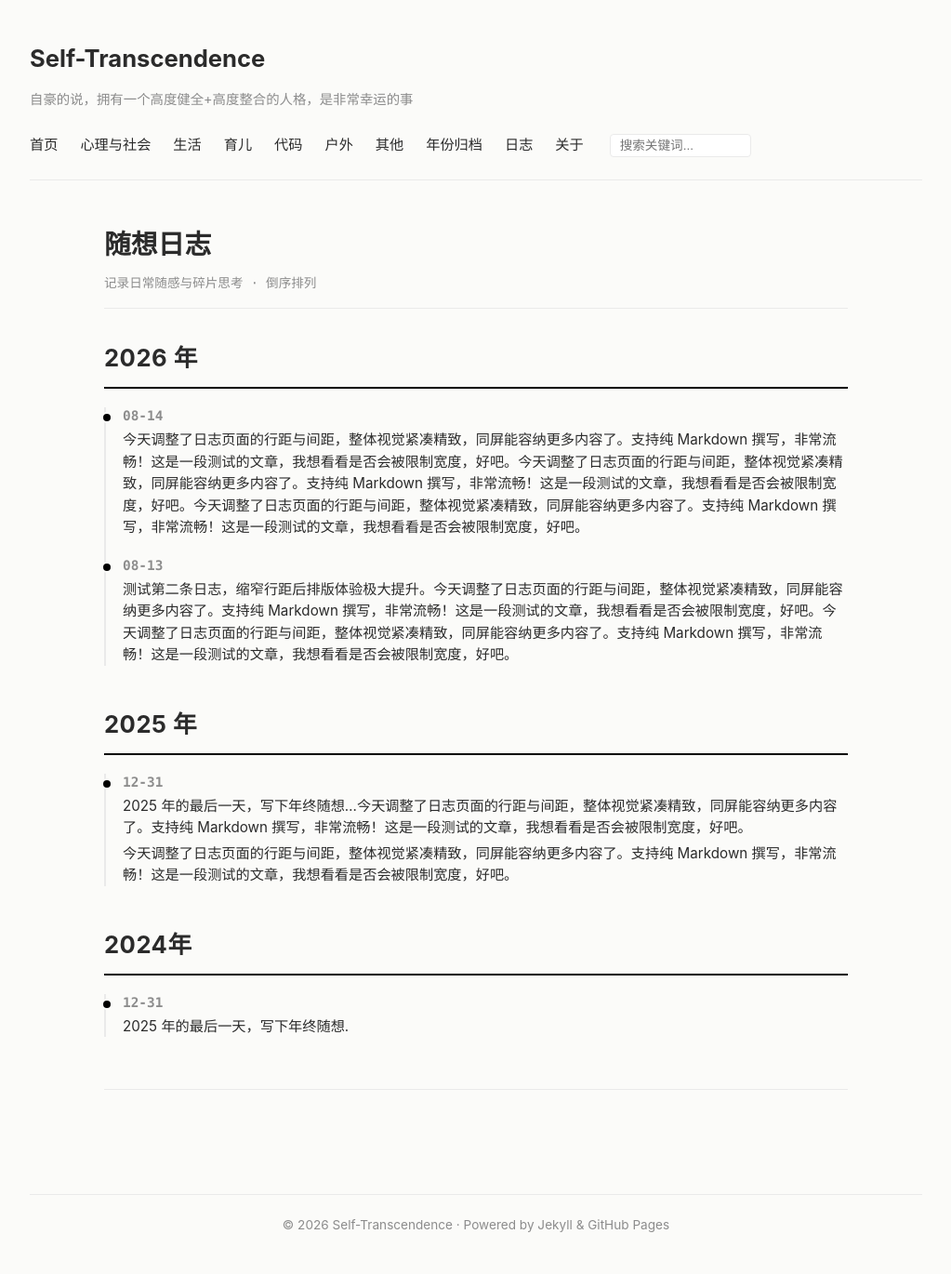
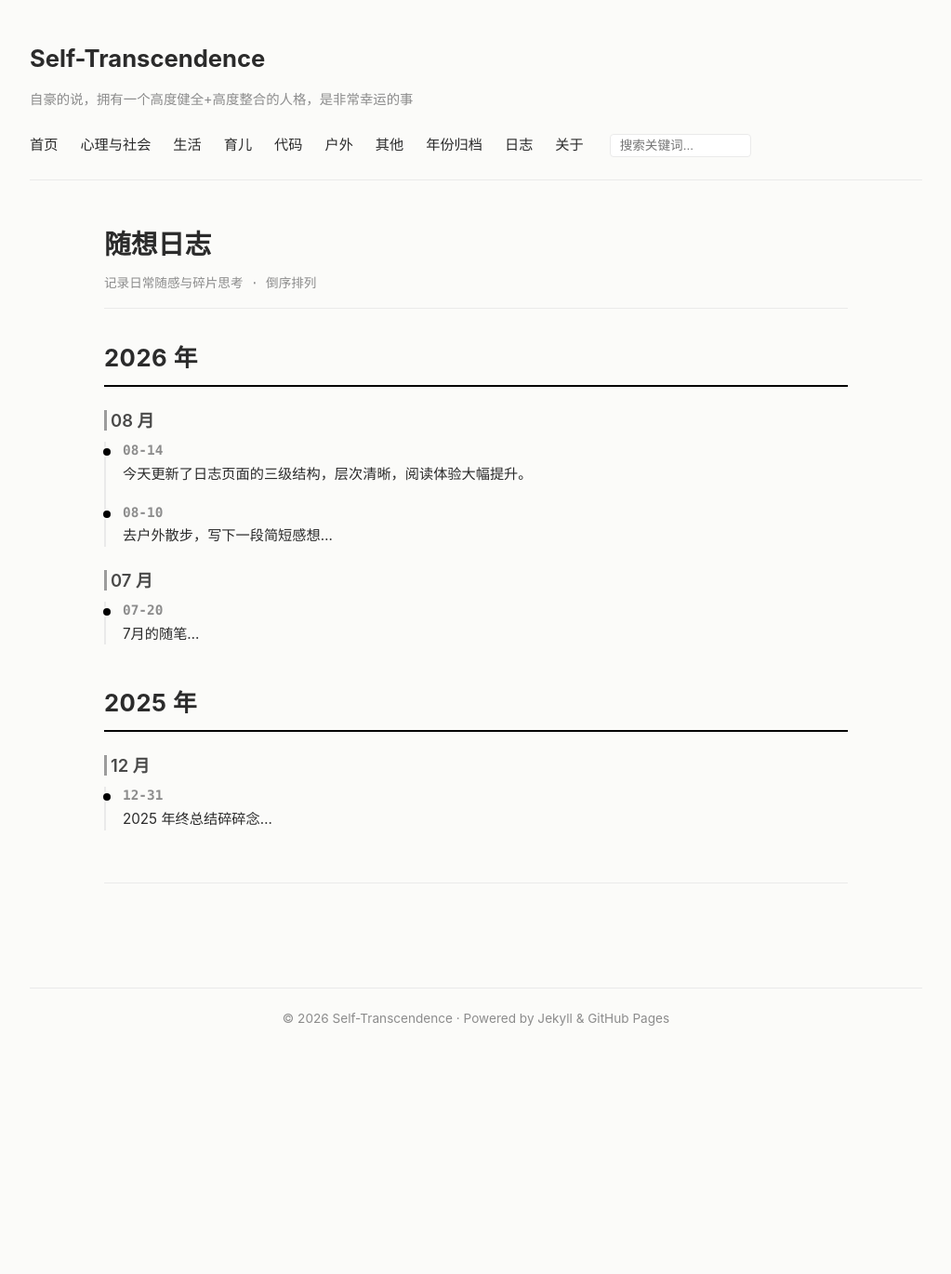
Before and after one commit to Natural-system/self-transcendence, a Jekyll site: the page built from log.md, in a window 1280 px wide. Shown: the whole page at 93% size, without its empty margins (128-1151 px from the left). Built offline with Jekyll 4.4.1, drawn with Linux system fonts in a browser that asks for light colours; comment, search, counter and statistics services are not loaded; after the commit the page ends 1147 px from its top, so only the background shows below that.

Commit message:
调整日志样式

```diff
--- a/_layouts/log.html
+++ b/_layouts/log.html
@@ -13,8 +13,8 @@ layout: default
     font-size: 1.6rem;
     font-weight: 700;
     color: var(--text-color);
-    margin: 40px 0 20px 0;
-    padding-bottom: 8px;
+    margin: 40px 0 15px 0;
+    padding-bottom: 6px;
     border-bottom: 2px solid var(--accent-color);
     letter-spacing: 0.5px;
   }
@@ -22,18 +22,30 @@ layout: default
     margin-top: 10px;
   }
 
-  /* --- 2. 时间轴容器 --- */
+  /* --- 2. 月份中标题样式 (## 08 月) --- */
+  .log-month-title {
+    font-size: 1.15rem;
+    font-weight: 600;
+    color: var(--text-color);
+    opacity: 0.85;
+    margin: 25px 0 12px 0;
+    padding-left: 4px;
+    border-left: 3px solid var(--muted-color);
+    line-height: 1.2;
+  }
+
+  /* --- 3. 时间轴容器 --- */
   .log-timeline {
     position: relative;
     padding-left: 18px;
-    margin-bottom: 20px;
+    margin-bottom: 15px;
     border-left: 2px solid var(--border-color);
   }
 
-  /* --- 3. 紧凑型日志条目 --- */
+  /* --- 4. 紧凑型日志条目 (### 08-14) --- */
   .log-item {
     position: relative;
-    margin-bottom: 20px; /* 缩减条目间距 (原本 35px) */
+    margin-bottom: 20px; /* 紧凑条目间距 */
   }
 
   /* 时间轴悬挂小圆点 */
@@ -49,7 +61,7 @@ layout: default
     border: 2px solid var(--bg-color);
   }
 
-  /* 日期/月份标题 (### 08-14) --- 紧凑排版 */
+  /* 具体日期标题 */
   .log-item h3 {
     font-family: var(--font-mono);
     font-size: 0.9rem;
@@ -61,18 +73,18 @@ layout: default
     line-height: 1.3;
   }
 
-  /* 日志正文 --- 缩减行距与段落边距 */
+  /* 日志正文 --- 紧凑行距与段落 */
   .log-item p {
     font-size: 0.95rem;
-    line-height: 1.55; /* 精简行高 (原本 1.8) */
+    line-height: 1.55; /* 精简行高 */
     color: var(--text-color);
-    margin: 0 0 4px 0;  /* 缩减段落间距 (原本 10px) */
+    margin: 0 0 4px 0;  /* 缩减段落间距 */
   }
   .log-item p:last-child {
     margin-bottom: 0;
   }
 
-  /* --- 4. 懒加载/加载更多按钮样式 --- */
+  /* --- 5. 懒加载按钮样式 --- */
   .log-load-more-wrapper {
     text-align: center;
     margin: 30px 0 10px 0;
@@ -116,7 +128,7 @@ layout: default
     </button>
   </div>
 
-  <!-- 隐藏原始 Markdown HTML 内容以供脚本解析 -->
+  <!-- 隐藏原始 Markdown HTML 内容供脚本解析 -->
   <div id="raw-log-content" style="display: none;">
     {{ content }}
   </div>
@@ -133,11 +145,11 @@ layout: default
   </div>
 </div>
 
-<!-- 分层解析 + 懒加载渲染脚本 -->
+<!-- 三级层级解析 + 懒加载渲染脚本 -->
 <script>
-  var allLogGroups = []; // 存储解析后的所有组（年份或日志条目）
+  var allLogGroups = []; // 存储解析后的所有组（年份、月份或日志条目）
   var currentIndex = 0;
-  var BATCH_SIZE = 25;   /* 每次加载 25 条日志，确保极速首屏 */
+  var BATCH_SIZE = 25;   /* 每次加载 25 条日志 */
 
   document.addEventListener("DOMContentLoaded", function() {
     var rawEl = document.getElementById('raw-log-content');
@@ -150,15 +162,23 @@ layout: default
     nodes.forEach(function(node) {
       var tag = node.tagName.toLowerCase();
 
-      // 解析 # 2026 年 或 ## 2026 年 为年份大标题
-      if (tag === 'h1' || tag === 'h2') {
+      // 1. 解析 # 2026 年 为年份大标题
+      if (tag === 'h1') {
         if (currentItem) {
           allLogGroups.push({ type: 'item', node: currentItem });
           currentItem = null;
         }
         allLogGroups.push({ type: 'year', node: node });
       }
-      // 解析 ### 08-14 为具体日志条目
+      // 2. 解析 ## 08 月 为月份中标题
+      else if (tag === 'h2') {
+        if (currentItem) {
+          allLogGroups.push({ type: 'item', node: currentItem });
+          currentItem = null;
+        }
+        allLogGroups.push({ type: 'month', node: node });
+      }
+      // 3. 解析 ### 08-14 为具体日志条目
       else if (tag === 'h3') {
         if (currentItem) {
           allLogGroups.push({ type: 'item', node: currentItem });
@@ -192,13 +212,19 @@ layout: default
       var group = allLogGroups[currentIndex];
 
       if (group.type === 'year') {
-        // 创建年份大标题
         var yearDiv = document.createElement('div');
         yearDiv.className = 'log-year-title';
         yearDiv.innerHTML = group.node.innerHTML;
         wrapper.appendChild(yearDiv);
+        activeTimeline = null; // 重置时间轴容器
+      }
+      else if (group.type === 'month') {
+        var monthDiv = document.createElement('div');
+        monthDiv.className = 'log-month-title';
+        monthDiv.innerHTML = group.node.innerHTML;
+        wrapper.appendChild(monthDiv);
 
-        // 创建该年份下的时间轴容器
+        // 为该月份创建单独的时间轴容器
         activeTimeline = document.createElement('div');
         activeTimeline.className = 'log-timeline';
         wrapper.appendChild(activeTimeline);
@@ -216,7 +242,7 @@ layout: default
       currentIndex++;
     }
 
-    // 更新“加载更多”按钮状态
+    // 更新懒加载按钮状态
     var totalItems = allLogGroups.filter(g => g.type === 'item').length;
     var currentRenderedItems = wrapper.querySelectorAll('.log-item').length;
     var remaining = totalItems - currentRenderedItems;
--- a/log.md
+++ b/log.md
@@ -6,21 +6,22 @@ permalink: /log/
 
 # 2026 年
 
+## 08 月
+
 ### 08-14
-今天调整了日志页面的行距与间距，整体视觉紧凑精致，同屏能容纳更多内容了。支持纯 Markdown 撰写，非常流畅！这是一段测试的文章，我想看看是否会被限制宽度，好吧。今天调整了日志页面的行距与间距，整体视觉紧凑精致，同屏能容纳更多内容了。支持纯 Markdown 撰写，非常流畅！这是一段测试的文章，我想看看是否会被限制宽度，好吧。今天调整了日志页面的行距与间距，整体视觉紧凑精致，同屏能容纳更多内容了。支持纯 Markdown 撰写，非常流畅！这是一段测试的文章，我想看看是否会被限制宽度，好吧。
+今天更新了日志页面的三级结构，层次清晰，阅读体验大幅提升。
 
-### 08-13
-测试第二条日志，缩窄行距后排版体验极大提升。今天调整了日志页面的行距与间距，整体视觉紧凑精致，同屏能容纳更多内容了。支持纯 Markdown 撰写，非常流畅！这是一段测试的文章，我想看看是否会被限制宽度，好吧。今天调整了日志页面的行距与间距，整体视觉紧凑精致，同屏能容纳更多内容了。支持纯 Markdown 撰写，非常流畅！这是一段测试的文章，我想看看是否会被限制宽度，好吧。
+### 08-10
+去户外散步，写下一段简短感想...
+
+## 07 月
+
+### 07-20
+7月的随笔...
 
 # 2025 年
 
-### 12-31
-2025 年的最后一天，写下年终随想...今天调整了日志页面的行距与间距，整体视觉紧凑精致，同屏能容纳更多内容了。支持纯 Markdown 撰写，非常流畅！这是一段测试的文章，我想看看是否会被限制宽度，好吧。
-
-今天调整了日志页面的行距与间距，整体视觉紧凑精致，同屏能容纳更多内容了。支持纯 Markdown 撰写，非常流畅！这是一段测试的文章，我想看看是否会被限制宽度，好吧。
-
-# 2024年
+## 12 月
 
 ### 12-31
-
-2025 年的最后一天，写下年终随想.
+2025 年终总结碎碎念...
```
Also changed, not shown: other parts of _layouts/log.html (+1 -1 lines).
